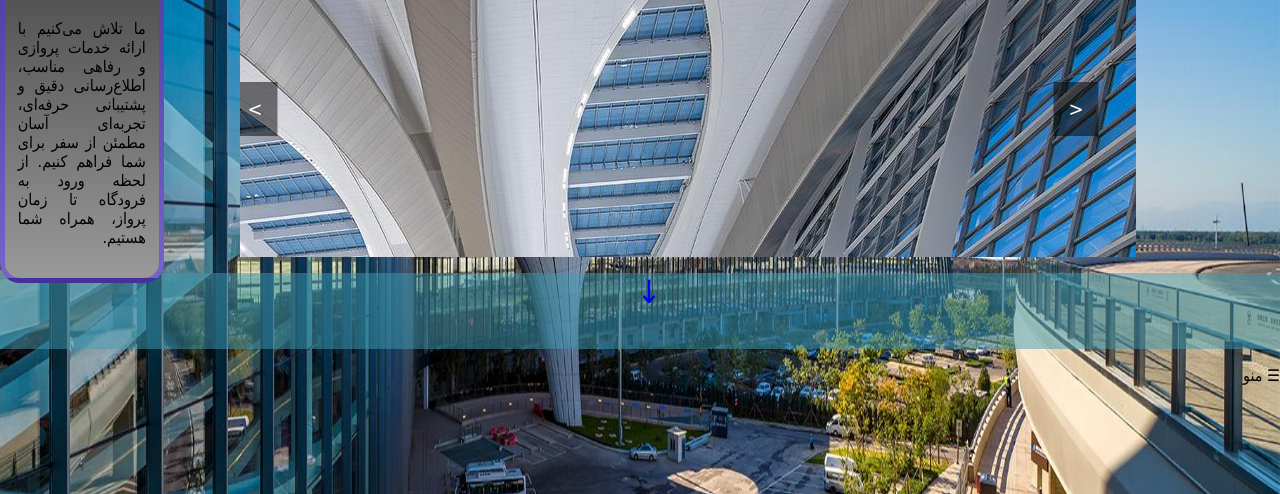
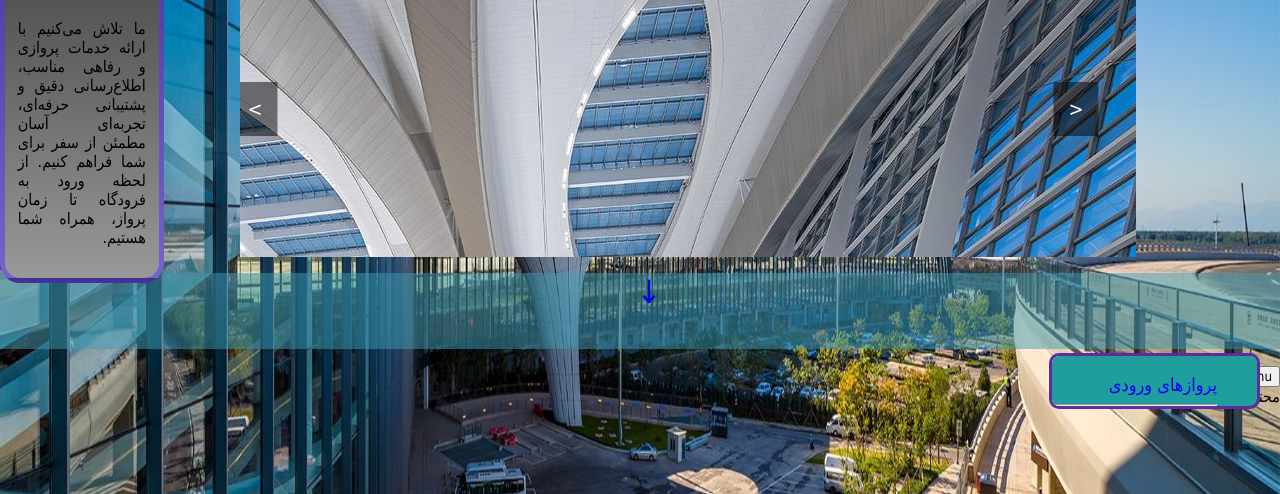
Before and after one commit to parichehrmehrzad75-prog/.my-website, a plain HTML site: page index.html in a window 1280 px wide. Shown: the part 287-781 px from the top of the page. Drawn offline with Linux system fonts and the light colour scheme.

Commit message:
Update index.html

```diff
--- a/index.html
+++ b/index.html
@@ -46,8 +46,11 @@
 
  </div>
 </header>
-<label for="menu-toggle" class="menu-button">☰ منو</label>
+<button class="menu-toggle">Menu</button>
 
+<div class="l2">
+  محتوای منو
+</div>
 <div class="modal" id="modal-contact">
      <a href="#wrapper> پروازها </a>
     <a href="#about"> خدمات فرودگاه </a>
@@ -89,7 +92,7 @@
     </div>
 </div>
 
-<nav id="menu">
+<nav id="l2">
 <ul>
     <li> <a href="#about"> پروازهای ورودی </a> </li> <hr>
     <li> <a href="#education"> - پروازهای خروجی </a> </li> <hr>
```
